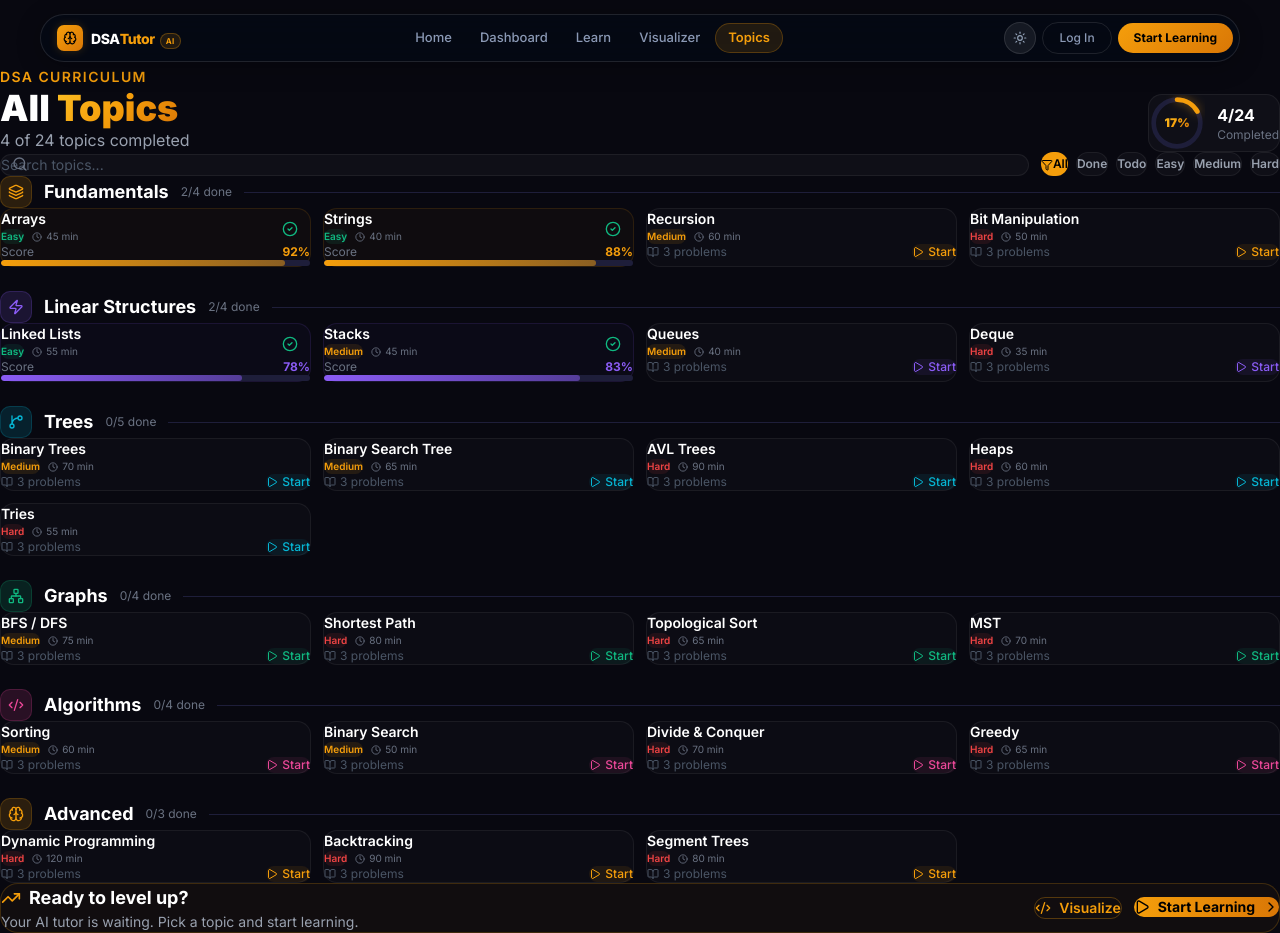
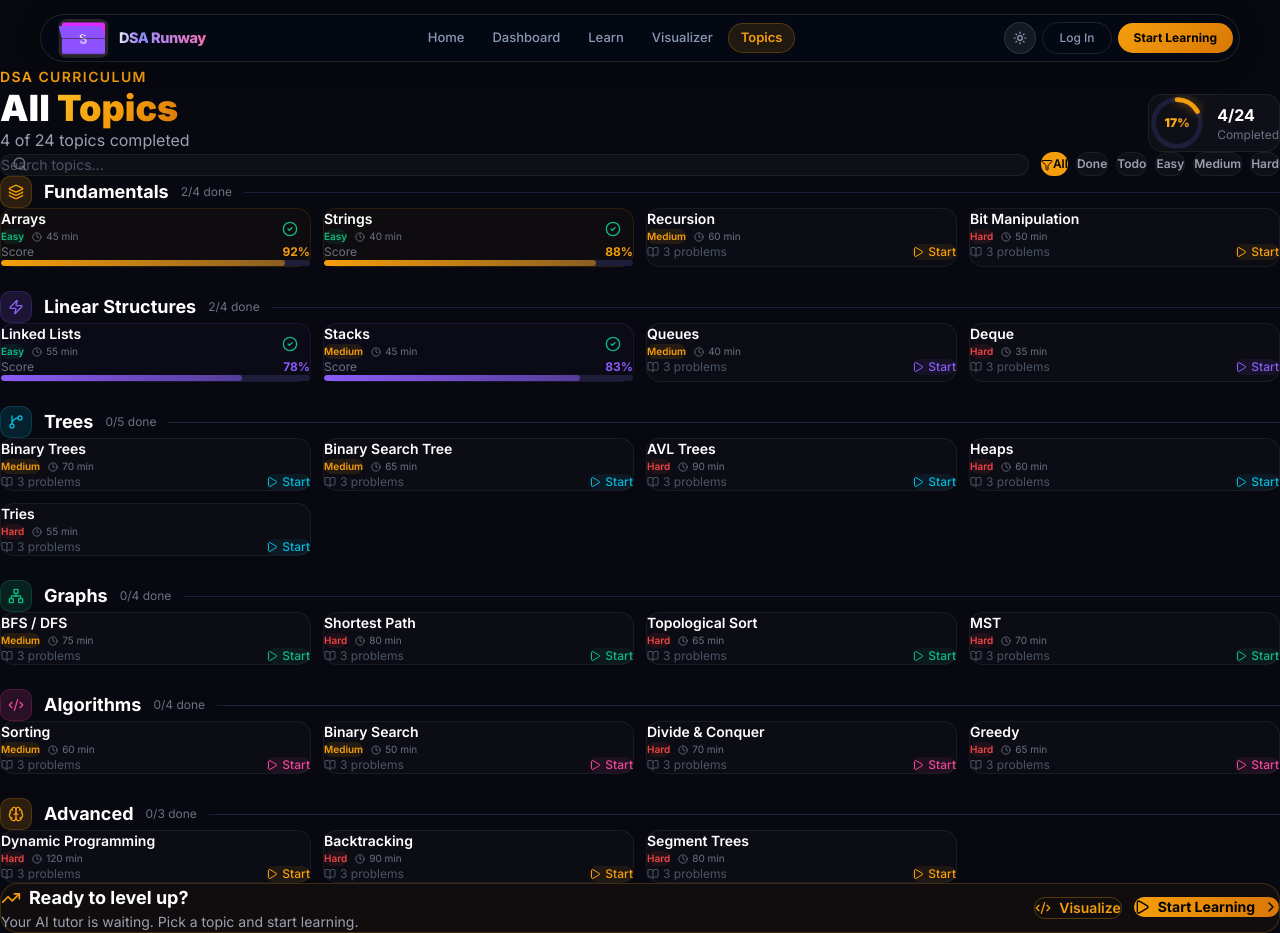
Before and after one commit to DSA-Runway/client, a Next.js app: page /topics in a window 1280 px wide. Built offline with nearby package versions, Linux system fonts and the light colour scheme.

Commit message:
fix : login bugs

```diff
--- a/package.json
+++ b/package.json
@@ -23,6 +23,7 @@
     "radix-ui": "^1.4.3",
     "react": "19.2.3",
     "react-dom": "19.2.3",
+    "react-icons": "^5.5.0",
     "react-markdown": "^10.1.0",
     "remark-gfm": "^4.0.1",
     "tailwind-merge": "^3.5.0"
--- a/src/app/signup/page.tsx
+++ b/src/app/signup/page.tsx
@@ -77,9 +77,23 @@ export default function SignupPage() {
   };
 
   return (
-    <div className="relative w-full min-h-screen flex overflow-hidden">
-      {/* ── Card (full-bleed) ── */}
-      <div className="w-full min-h-screen flex">
+    <div
+      className="relative min-h-screen w-full flex items-center justify-center overflow-hidden py-8 px-4"
+      style={{
+        background:
+          "radial-gradient(ellipse 140% 65% at 50% -5%, rgba(67,56,202,0.42) 0%, rgba(14,12,38,0.55) 38%, transparent 62%), linear-gradient(to bottom, #0c0c20 0%, #060612 50%, #010106 100%)",
+      }}
+    >
+      {/* ── Card ── */}
+      <div
+        className="relative z-10 w-full flex overflow-hidden"
+        style={{
+          maxWidth: "1040px",
+          minHeight: "640px",
+          borderRadius: "22px",
+          boxShadow: "0 32px 80px rgba(0,0,0,0.65), 0 0 0 1px rgba(255,255,255,0.05)",
+        }}
+      >
         {/* Left image panel */}
         <AuthLeftPanel
           label="Join The Platform"
--- /dev/null
+++ b/src/components/animated-logo-rolodex.tsx
@@ -0,0 +1,123 @@
+"use client";
+
+import React, { useEffect, useRef, useState } from "react";
+import { AnimatePresence, motion } from "framer-motion";
+import { SiAmazon, SiGithub, SiGoogle, SiMeta, SiTwitch } from "react-icons/si";
+import { twMerge } from "tailwind-merge";
+
+export const DivOrigami = () => {
+  return (
+    <section className="flex h-72 flex-col items-center justify-center gap-12 bg-neutral-950 px-4 py-24 md:flex-row">
+      <LogoRolodex
+        items={[
+          <LogoItem key={1} className="bg-orange-300 text-neutral-900">
+            <SiAmazon />
+          </LogoItem>,
+          <LogoItem key={2} className="bg-green-300 text-neutral-900">
+            <SiGoogle />
+          </LogoItem>,
+          <LogoItem key={3} className="bg-blue-300 text-neutral-900">
+            <SiMeta />
+          </LogoItem>,
+          <LogoItem key={4} className="bg-white text-black">
+            <SiGithub />
+          </LogoItem>,
+          <LogoItem key={5} className="bg-purple-300 text-neutral-900">
+            <SiTwitch />
+          </LogoItem>,
+        ]}
+      />
+    </section>
+  );
+};
+
+const DELAY_IN_MS = 2500;
+const TRANSITION_DURATION_IN_SECS = 1.5;
+
+export const LogoRolodex = ({ items }: { items: React.ReactNode[] }) => {
+  const intervalRef = useRef(null);
+  const [index, setIndex] = useState(0);
+
+  useEffect(() => {
+    intervalRef.current = setInterval(() => {
+      setIndex((pv) => pv + 1);
+    }, DELAY_IN_MS);
+
+    return () => {
+      clearInterval(intervalRef.current || undefined);
+    };
+  }, []);
+
+  return (
+    <div
+      style={{
+        transform: "rotateY(-20deg)",
+        transformStyle: "preserve-3d",
+      }}
+      className="relative z-0 h-44 w-60 shrink-0 rounded-xl border border-neutral-700 bg-neutral-800"
+    >
+      <AnimatePresence mode="sync">
+        <motion.div
+          style={{
+            y: "-50%",
+            x: "-50%",
+            clipPath: "polygon(0 0, 100% 0, 100% 50%, 0 50%)",
+            zIndex: -index,
+            backfaceVisibility: "hidden",
+          }}
+          key={index}
+          transition={{
+            duration: TRANSITION_DURATION_IN_SECS,
+            ease: "easeInOut",
+          }}
+          initial={{ rotateX: "0deg" }}
+          animate={{ rotateX: "0deg" }}
+          exit={{ rotateX: "-180deg" }}
+          className="absolute left-1/2 top-1/2"
+        >
+          {items[index % items.length]}
+        </motion.div>
+        <motion.div
+          style={{
+            y: "-50%",
+            x: "-50%",
+            clipPath: "polygon(0 50%, 100% 50%, 100% 100%, 0 100%)",
+            zIndex: index,
+            backfaceVisibility: "hidden",
+          }}
+          key={(index + 1) * 2}
+          initial={{ rotateX: "180deg" }}
+          animate={{ rotateX: "0deg" }}
+          exit={{ rotateX: "0deg" }}
+          transition={{
+            duration: TRANSITION_DURATION_IN_SECS,
+            ease: "easeInOut",
+          }}
+          className="absolute left-1/2 top-1/2"
+        >
+          {items[index % items.length]}
+        </motion.div>
+      </AnimatePresence>
+
+      <hr
+        style={{
+          transform: "translateZ(1px)",
+        }}
+        className="absolute left-0 right-0 top-1/2 z-999999999 -translate-y-1/2 border-t-2 border-neutral-800"
+      />
+    </div>
+  );
+};
+
+export const LogoItem = ({ children, className }: { children: React.ReactNode; className?: string }) => {
+  return (
+    <div
+      className={twMerge(
+        "grid h-36 w-52 place-content-center rounded-lg bg-neutral-700 text-6xl text-neutral-50",
+        className
+      )}
+    >
+      {children}
+    </div>
+  );
+};
--- a/src/components/layout/Navbar.tsx
+++ b/src/components/layout/Navbar.tsx
@@ -4,7 +4,8 @@ import { useState, useEffect } from "react";
 import { motion, AnimatePresence } from "framer-motion";
 import Link from "next/link";
 import { usePathname } from "next/navigation";
-import { Brain, Menu, X, Sun, Moon } from "lucide-react";
+import { Menu, X, Sun, Moon } from "lucide-react";
+import { LogoRolodex, LogoItem } from "@/components/animated-logo-rolodex";
 import { useTheme } from "@/context/ThemeContext";
 
 const navItems = [
@@ -122,17 +123,45 @@ export default function Navbar() {
           <div style={{ height: "46px", display: "flex", alignItems: "center", justifyContent: "space-between", padding: "0 6px 0 16px" }}>
 
             {/* ── Logo ── */}
-            <Link href="/" style={{ display: "flex", alignItems: "center", gap: "8px", textDecoration: "none", flexShrink: 0 }}>
-              <div style={{ position: "relative", width: "26px", height: "26px" }}>
-                <div style={{ position: "absolute", inset: 0, background: "#f59e0b", borderRadius: "7px", opacity: 0.2, filter: "blur(4px)" }} />
-                <div style={{ position: "relative", width: "26px", height: "26px", background: "linear-gradient(135deg, #f59e0b, #d97706)", borderRadius: "7px", display: "flex", alignItems: "center", justifyContent: "center" }}>
-                  <Brain style={{ width: "14px", height: "14px", color: "#000" }} />
+            <Link href="/" style={{ display: "flex", alignItems: "center", gap: "9px", textDecoration: "none", flexShrink: 0 }}>
+              {/* Animated rolodex logo */}
+              <div style={{ width: "53px", height: "39px", overflow: "hidden", flexShrink: 0, borderRadius: "10px" }}>
+                <div style={{ transform: "scale(0.22)", transformOrigin: "top left" }}>
+                  <LogoRolodex
+                    items={[
+                      <LogoItem key="D" className="bg-indigo-500 text-white">D</LogoItem>,
+                      <LogoItem key="S" className="bg-violet-500 text-white">S</LogoItem>,
+                      <LogoItem key="A" className="bg-fuchsia-500 text-white">A</LogoItem>,
+                    ]}
+                  />
                 </div>
               </div>
-              <div style={{ display: "flex", alignItems: "baseline" }}>
-                <span style={{ fontWeight: 800, fontSize: "14px", color: C.logoText, letterSpacing: "-0.4px", transition: "color 0.25s" }}>DSA</span>
-                <span style={{ fontWeight: 800, fontSize: "14px", color: C.logoAccent, letterSpacing: "-0.4px", transition: "color 0.25s" }}> Tutor</span>
-                <span style={{ marginLeft: "5px", fontSize: "8px", fontWeight: 700, color: C.logoAccent, background: isDark ? "rgba(245,158,11,0.12)" : "rgba(217,119,6,0.10)", border: `1px solid ${isDark ? "rgba(245,158,11,0.3)" : "rgba(217,119,6,0.28)"}`, padding: "1px 5px", borderRadius: "999px", letterSpacing: "0.04em", transition: "all 0.25s" }}>AI</span>
+              {/* Brand name */}
+              <div style={{ display: "flex", alignItems: "baseline", gap: "0px" }}>
+                <span style={{
+                  fontWeight: 800,
+                  fontSize: "14.5px",
+                  letterSpacing: "-0.5px",
+                  background: isDark
+                    ? "linear-gradient(90deg, #e2e8f0 0%, #a78bfa 60%, #818cf8 100%)"
+                    : "linear-gradient(90deg, #1e1b4b 0%, #4f46e5 60%, #7c3aed 100%)",
+                  WebkitBackgroundClip: "text",
+                  WebkitTextFillColor: "transparent",
+                  backgroundClip: "text",
+                  transition: "opacity 0.25s",
+                }}>DSA</span>
+                <span style={{
+                  fontWeight: 800,
+                  fontSize: "14.5px",
+                  letterSpacing: "-0.5px",
+                  background: isDark
+                    ? "linear-gradient(90deg, #a78bfa 0%, #f472b6 100%)"
+                    : "linear-gradient(90deg, #7c3aed 0%, #db2777 100%)",
+                  WebkitBackgroundClip: "text",
+                  WebkitTextFillColor: "transparent",
+                  backgroundClip: "text",
+                  transition: "opacity 0.25s",
+                }}>&nbsp;Runway</span>
               </div>
             </Link>
 
--- a/src/lib/auth.ts
+++ b/src/lib/auth.ts
@@ -17,18 +17,12 @@ export const authOptions: NextAuthOptions = {
       async authorize(credentials) {
         if (!credentials?.email || !credentials?.password) return null;
 
-        // TODO: Replace with your actual database/API authentication logic
-        // Example with a backend API:
-        // const res = await fetch(`${process.env.BACKEND_URL}/api/auth/login`, {
-        //   method: "POST",
-        //   headers: { "Content-Type": "application/json" },
-        //   body: JSON.stringify({ email: credentials.email, password: credentials.password }),
-        // });
-        // if (!res.ok) return null;
-        // const user = await res.json();
-        // return user;
-
-        return null;
+        // Demo mode — accepts any credentials. Replace with real DB lookup later.
+        return {
+          id: "demo-1",
+          name: credentials.email.split("@")[0],
+          email: credentials.email,
+        };
       },
     }),
   ],
```
Also changed, not shown: public/logo.png (added), 1 other file (tests, documents, lock files or other folders).
